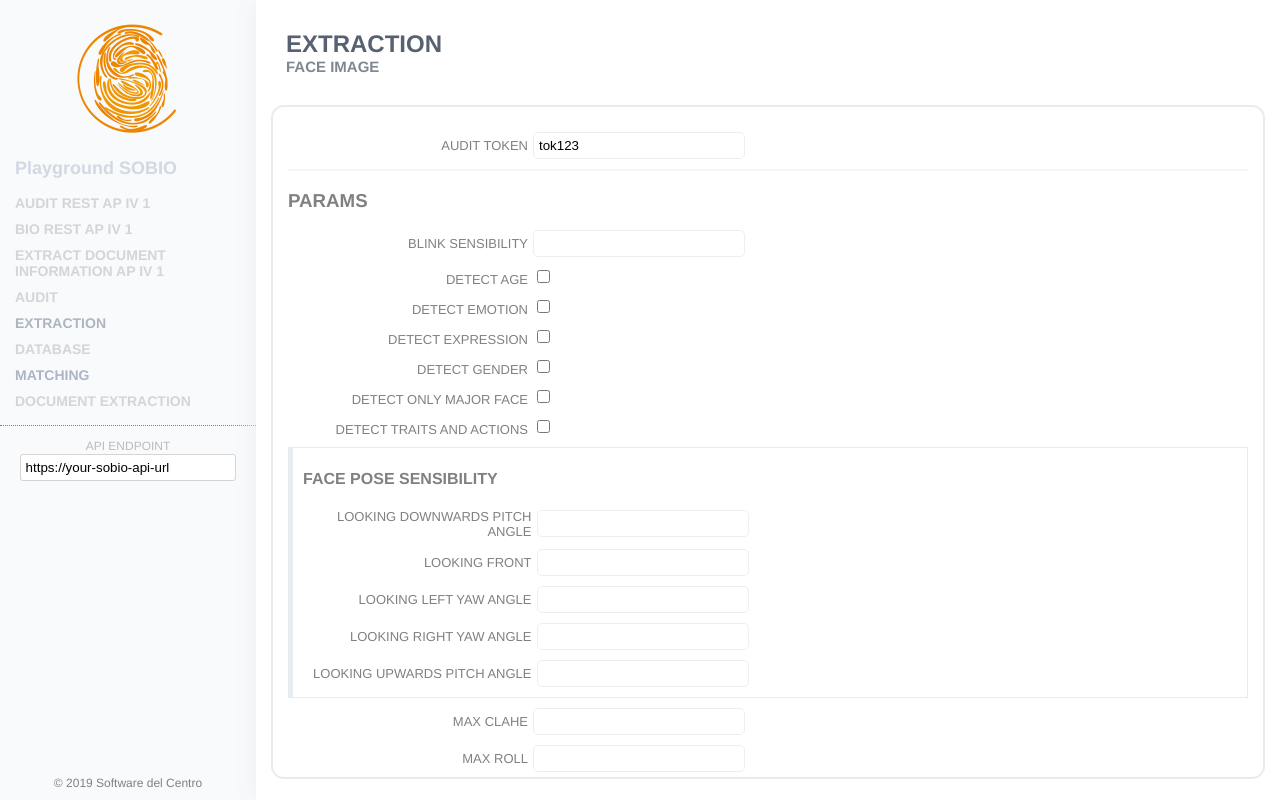
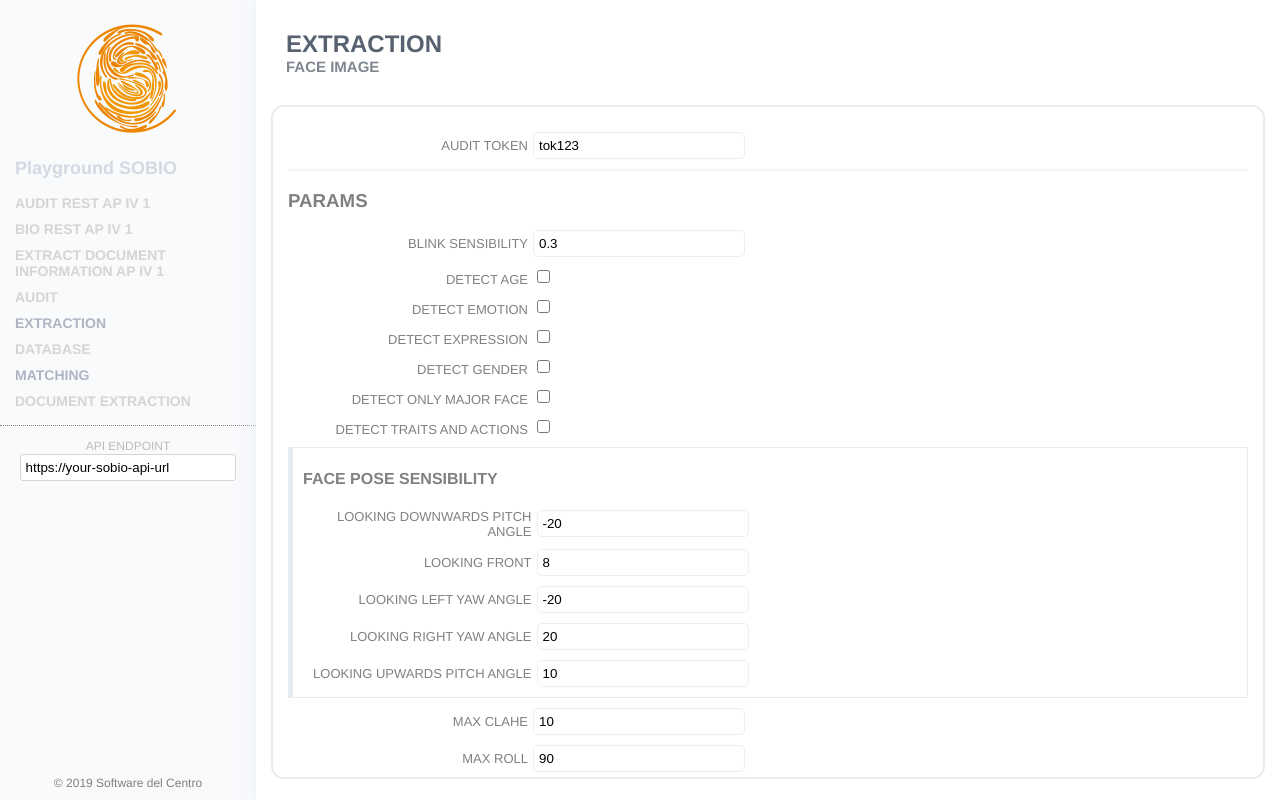
Before and after one commit to softwaredelcentro/sobio-playground, an Angular app: page /extraction/extract-face-image in a window 1280 px wide. Built offline with nearby package versions, Linux system fonts and the light colour scheme.

Commit message:
constructor default values

```diff
--- a/src/app/dataTypeObjects/extractFace.ts
+++ b/src/app/dataTypeObjects/extractFace.ts
@@ -4,32 +4,32 @@ export class ExtractFace {
 }
 
 export class FacePoseSensibility {
-    lookingDownwardsPitchAngle: boolean;
-    lookingFront: boolean;
-    lookingLeftYawAngle: boolean;
-    lookingRightYawAngle: boolean;
-    lookingUpwardsPitchAngle: boolean;
+    lookingDownwardsPitchAngle = -20.0;
+    lookingFront = 8.0;
+    lookingLeftYawAngle = -20.0;
+    lookingRightYawAngle = 20.0;
+    lookingUpwardsPitchAngle = 10.0;
 }
 
 export class Params {
-    blinkSensibility: number;
-    detectAge: boolean;
-    detectEmotion: boolean;
-    detectExpression: boolean;
-    detectGender: boolean;
-    detectOnlyMajorFace: boolean;
-    detectTraitsAndActions: boolean;
+    blinkSensibility = 0.3;
+    detectAge = false;
+    detectEmotion = false;
+    detectExpression = false;
+    detectGender = false;
+    detectOnlyMajorFace = false;
+    detectTraitsAndActions = false;
     facePoseSensibility: FacePoseSensibility = new FacePoseSensibility();
-    maxCLAHE: number;
-    maxRoll: number;
-    maxYaw: number;
-    minCLAHE: number;
-    minConfidence: number;
-    minIOD: number;
-    minQuality: number;
-    scaleH: number;
-    thumbnailWidth: number;
-    useCLAHE: boolean;
-    useCache: boolean;
-    videoFramesSeq: number;
+    maxCLAHE = 10;
+    maxRoll = 90;
+    maxYaw = 90;
+    minCLAHE = 4;
+    minConfidence = 80;
+    minIOD = 30;
+    minQuality = 10;
+    scaleH = 0;
+    thumbnailWidth = 128;
+    useCLAHE = true;
+    useCache = true;
+    videoFramesSeq = 1;
 }
```
